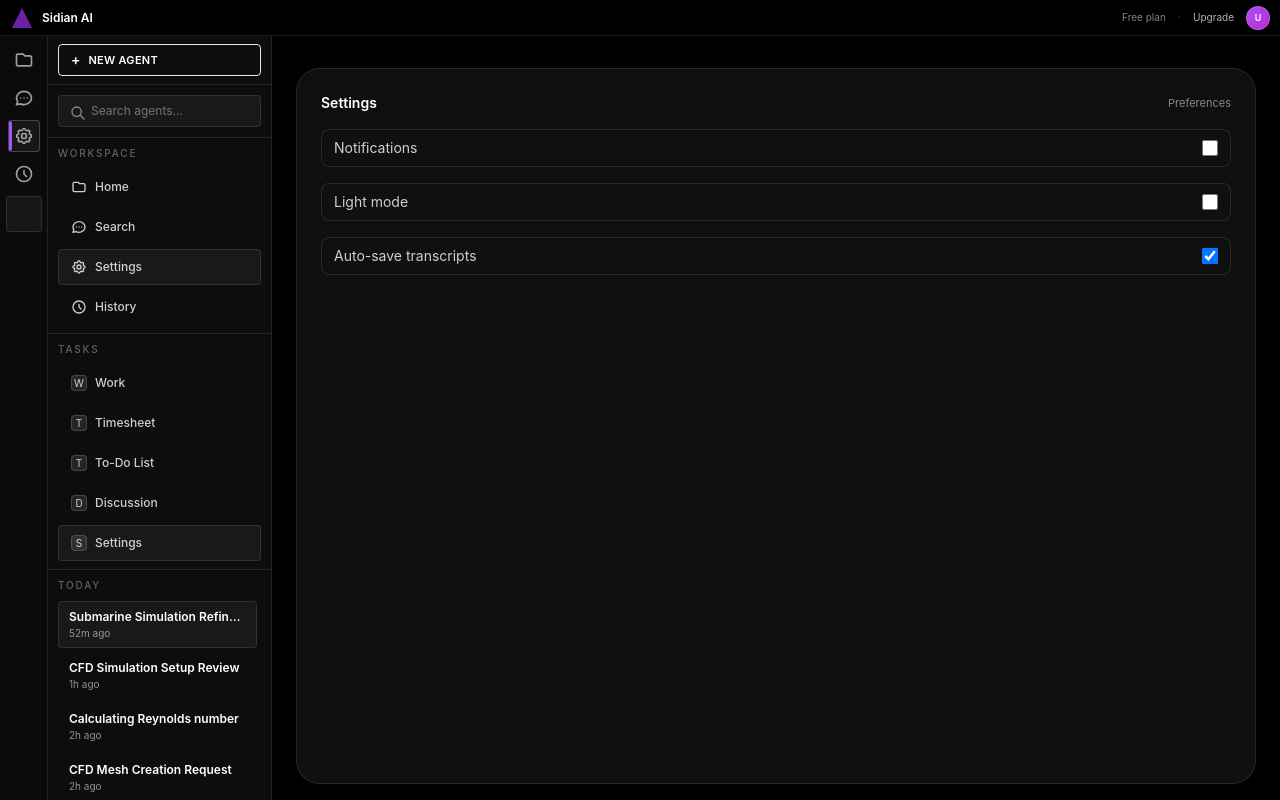
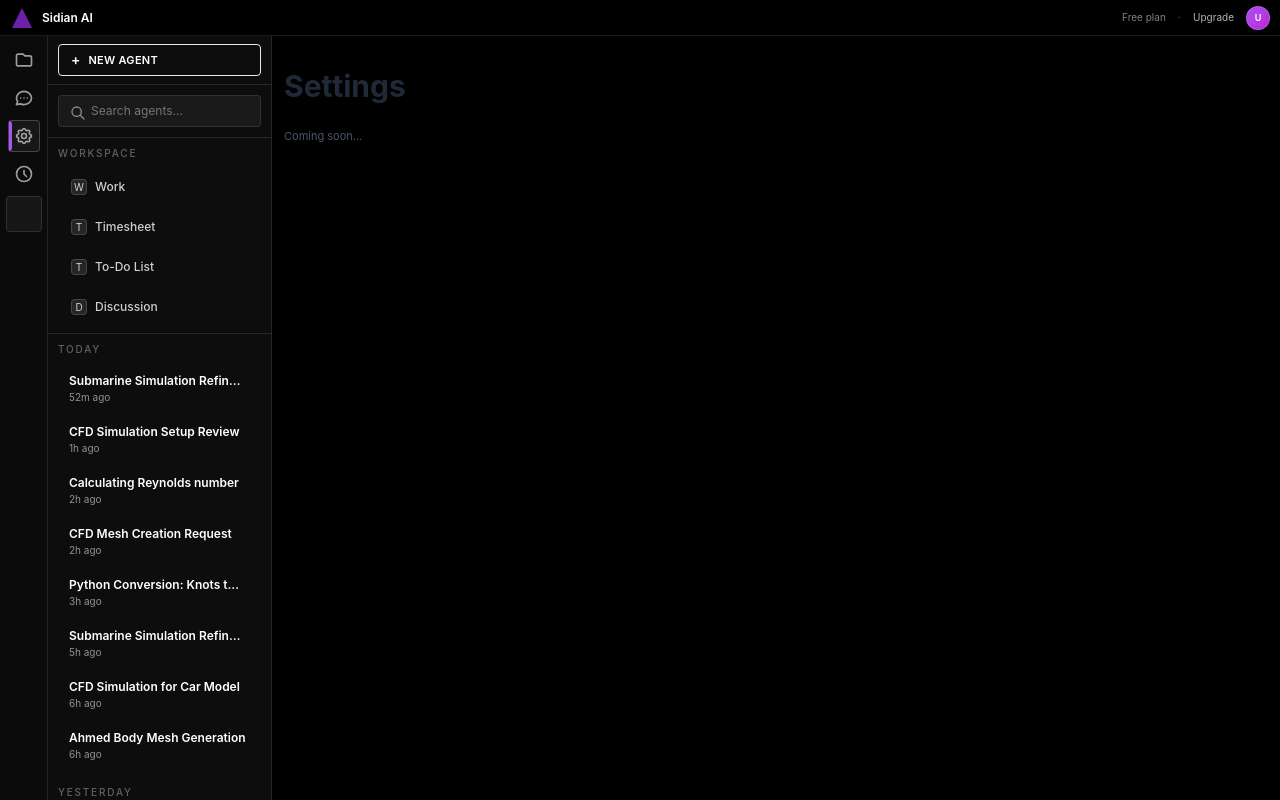
Before and after one commit to Mankirat-Sains/Sid-Master-Repo, a Nuxt app in the folder Frontend/Frontend/: page /workspace in a window 1280 px wide. Both pictures are taken after a click on the button 23 px from the left and 136 px from the top of the page. Built offline with nearby package versions, Linux system fonts and the light colour scheme.

Commit message:
Added the rest of the old pages

```diff
--- a/Frontend/Frontend/pages/workspace.vue
+++ b/Frontend/Frontend/pages/workspace.vue
@@ -28,10 +28,10 @@
           :key="icon.id"
           class="relative h-8 w-8 rounded border border-transparent flex items-center justify-center text-white/60 hover:text-white hover:border-white/10 transition"
           :aria-label="icon.label"
-          :class="activeRail === icon.id ? 'text-white border-white/20 bg-white/5' : ''"
-          @click="setActiveRail(icon.id)"
+          :class="activePage === icon.id ? 'text-white border-white/20 bg-white/5' : ''"
+          @click="setActivePage(icon.id)"
         >
-          <span class="absolute left-0 top-0 bottom-0 w-[3px] bg-purple-500 rounded-r" v-if="icon.id === activeRail"></span>
+          <span class="absolute left-0 top-0 bottom-0 w-[3px] bg-purple-500 rounded-r" v-if="icon.id === activePage"></span>
           <component :is="icon.component" class="w-5 h-5" />
         </button>
         <div class="mt-auto h-9 w-9 rounded border border-white/10 bg-white/5"></div>
@@ -76,25 +76,13 @@
               :key="tab.id"
               class="w-full flex items-center gap-2 px-3 py-2 rounded border border-transparent text-[12px] text-white/80 hover:bg-white/5 transition"
               :class="activePage === tab.id ? 'bg-white/5 border-white/10 text-white' : ''"
-              @click="setActiveRail(tab.id)"
+              @click="setActivePage(tab.id)"
             >
-              <component :is="tab.component" class="w-4 h-4" />
-              <span class="font-medium">{{ tab.label }}</span>
-            </button>
-          </div>
-        </div>
-
-        <div class="px-2.5 py-2 border-b border-white/10">
-          <p class="text-[10px] uppercase tracking-[0.18em] text-white/35 mb-2 font-medium">Tasks</p>
-          <div class="space-y-1">
-            <button
-              v-for="tab in taskTabs"
-              :key="tab.id"
-              class="w-full flex items-center gap-2 px-3 py-2 rounded border border-transparent text-[12px] text-white/80 hover:bg-white/5 transition"
-              :class="activePage === tab.id ? 'bg-white/5 border-white/10 text-white' : ''"
-              @click="activePage = tab.id as typeof activePage.value"
-            >
-              <span class="w-4 h-4 rounded bg-white/10 border border-white/15 flex items-center justify-center text-[10px] text-white/80">
+              <component v-if="tab.component" :is="tab.component" class="w-4 h-4" />
+              <span
+                v-else
+                class="w-4 h-4 rounded bg-white/10 border border-white/15 flex items-center justify-center text-[10px] text-white/80"
+              >
                 {{ tab.label.charAt(0) }}
               </span>
               <span class="font-medium">{{ tab.label }}</span>
@@ -114,7 +102,7 @@
                 v-for="conv in section.items"
                 :key="conv.id"
                 class="w-full text-left px-2.5 py-1.5 rounded bg-transparent border border-transparent hover:bg-white/5 transition"
-                :class="activeConversationId === conv.id ? 'bg-white/5 border-white/10' : ''"
+                :class="activeConversationId === conv.id && activePage === 'home' ? 'bg-white/5 border-white/10' : ''"
                 @click="selectConversation(conv.id)"
                 @contextmenu.prevent.stop="openContextMenu($event, conv.id)"
               >
@@ -328,7 +316,7 @@
                         </button>
                       </div>
                     </div>
-                    <div class="max-w-5xl mx-auto flex items-end gap-2.5">
+                    <div class="w-full max-w-3xl mx-auto flex items-end gap-2.5">
                       <button
                         class="h-9 w-9 rounded-xl bg-white/5 border border-white/10 hover:bg-white/10 transition flex items-center justify-center text-white/70 flex-shrink-0"
                         aria-label="Attach"
@@ -340,11 +328,13 @@
                       </button>
                       <textarea
                         v-model="prompt"
-                        class="flex-1 bg-[#121212] border border-white/10 focus:border-white/30 focus:ring-0 rounded-xl text-[13px] text-white placeholder-white/40 px-3 py-2.5 resize-none leading-relaxed min-h-[42px]"
+                        ref="promptInput"
+                        class="flex-1 bg-[#121212] border border-white/10 focus:border-white/30 focus:ring-0 rounded-xl text-[13px] text-white placeholder-white/40 px-3 py-2.5 resize-none leading-relaxed min-h-[42px] max-h-[180px] overflow-y-hidden"
                         placeholder="Reply to Sid..."
                         aria-label="Prompt input"
                         rows="1"
                         @keydown.enter.exact.prevent="handleSend"
+                        @input="resizePrompt"
                       ></textarea>
                       <button
                         class="h-9 w-9 rounded-xl flex items-center justify-center text-white flex-shrink-0 transition"
@@ -358,7 +348,7 @@
                         </svg>
                       </button>
                     </div>
-                    <div class="flex items-center justify-between text-[11px] text-white/45 mt-3 max-w-5xl mx-auto">
+                    <div class="flex items-center justify-between text-[11px] text-white/45 mt-3 max-w-3xl mx-auto">
                       <div class="flex items-center gap-2">
                         <span class="px-2.5 py-1 rounded-full bg-white/5 border border-white/10 text-white/75 tracking-[0.14em] uppercase">
                           {{ selectedModel }}
@@ -399,27 +389,8 @@
             </div>
           </div>
 
-          <div v-else-if="activePage === 'settings'" class="flex-1 min-h-0">
-            <div class="h-full w-full chat-frame rounded-[24px] bg-[#0f0f0f] border border-white/10 shadow-[0_20px_80px_rgba(0,0,0,0.65)] overflow-hidden p-6 flex flex-col gap-4">
-              <div class="flex items-center justify-between">
-                <h2 class="text-white font-semibold text-sm">Settings</h2>
-                <span class="text-[11px] text-white/50">Preferences</span>
-              </div>
-              <div class="space-y-4 text-sm text-white/80">
-                <label class="flex items-center justify-between bg-[#101010] border border-white/10 rounded-lg px-3 py-2">
-                  <span>Notifications</span>
-                  <input type="checkbox" class="form-checkbox h-4 w-4 text-purple-600 bg-[#1a1a1a] border-white/20" />
-                </label>
-                <label class="flex items-center justify-between bg-[#101010] border border-white/10 rounded-lg px-3 py-2">
-                  <span>Light mode</span>
-                  <input type="checkbox" class="form-checkbox h-4 w-4 text-purple-600 bg-[#1a1a1a] border-white/20" />
-                </label>
-                <label class="flex items-center justify-between bg-[#101010] border border-white/10 rounded-lg px-3 py-2">
-                  <span>Auto-save transcripts</span>
-                  <input type="checkbox" class="form-checkbox h-4 w-4 text-purple-600 bg-[#1a1a1a] border-white/20" checked />
-                </label>
-              </div>
-            </div>
+          <div v-else-if="activePage === 'settings'" class="flex-1 min-h-0 overflow-hidden">
+            <SettingsView />
           </div>
 
           <div v-else-if="activePage === 'history'" class="flex-1 min-h-0">
@@ -441,88 +412,20 @@
             </div>
           </div>
 
-          <div v-else-if="activePage === 'work'" class="flex-1 min-h-0">
-            <div class="h-full w-full chat-frame rounded-[24px] bg-[#0f0f0f] border border-white/10 shadow-[0_20px_80px_rgba(0,0,0,0.65)] overflow-hidden p-6 flex flex-col gap-4">
-              <div class="flex items-center justify-between">
-                <h2 class="text-white font-semibold text-sm">Work</h2>
-                <span class="text-[11px] text-white/50">Projects & tasks</span>
-              </div>
-              <div class="flex-1 overflow-y-auto custom-scroll text-white/80 text-sm space-y-2">
-                <div
-                  v-for="item in sampleWorkItems"
-                  :key="item.title"
-                  class="px-4 py-3 rounded-lg border border-white/10 bg-[#111]"
-                >
-                  <p class="text-white font-semibold">{{ item.title }}</p>
-                  <div class="flex items-center gap-3 text-[12px] text-white/60 mt-1">
-                    <span class="px-2 py-0.5 rounded-full bg-white/5 border border-white/10 uppercase tracking-[0.08em]">{{ item.status }}</span>
-                    <span>Owner: {{ item.owner }}</span>
-                  </div>
-                </div>
-              </div>
-            </div>
+          <div v-else-if="activePage === 'work'" class="flex-1 min-h-0 overflow-hidden">
+            <WorkView />
           </div>
 
-          <div v-else-if="activePage === 'timesheet'" class="flex-1 min-h-0">
-            <div class="h-full w-full chat-frame rounded-[24px] bg-[#0f0f0f] border border-white/10 shadow-[0_20px_80px_rgba(0,0,0,0.65)] overflow-hidden p-6 flex flex-col gap-4">
-              <div class="flex items-center justify-between">
-                <h2 class="text-white font-semibold text-sm">Timesheet</h2>
-                <span class="text-[11px] text-white/50">Track hours</span>
-              </div>
-              <div class="flex-1 overflow-y-auto custom-scroll text-white/80 text-sm space-y-2">
-                <div
-                  v-for="entry in sampleTimesheet"
-                  :key="entry.date + entry.task"
-                  class="px-4 py-3 rounded-lg border border-white/10 bg-[#111] flex items-center justify-between"
-                >
-                  <div>
-                    <p class="text-white font-semibold">{{ entry.task }}</p>
-                    <p class="text-[12px] text-white/60">{{ entry.date }}</p>
-                  </div>
-                  <span class="text-white font-semibold">{{ entry.hours }}h</span>
-                </div>
-              </div>
-            </div>
+          <div v-else-if="activePage === 'timesheet'" class="flex-1 min-h-0 overflow-hidden">
+            <TimesheetView />
           </div>
 
-          <div v-else-if="activePage === 'todo'" class="flex-1 min-h-0">
-            <div class="h-full w-full chat-frame rounded-[24px] bg-[#0f0f0f] border border-white/10 shadow-[0_20px_80px_rgba(0,0,0,0.65)] overflow-hidden p-6 flex flex-col gap-4">
-              <div class="flex items-center justify-between">
-                <h2 class="text-white font-semibold text-sm">To-Do List</h2>
-                <span class="text-[11px] text-white/50">Tasks</span>
-              </div>
-              <div class="flex-1 overflow-y-auto custom-scroll text-white/80 text-sm space-y-2">
-                <div
-                  v-for="item in sampleTodos"
-                  :key="item.title"
-                  class="px-4 py-3 rounded-lg border border-white/10 bg-[#111] flex items-center gap-3"
-                >
-                  <input type="checkbox" :checked="item.done" class="form-checkbox h-4 w-4 text-purple-600 bg-[#1a1a1a] border-white/20" disabled />
-                  <div>
-                    <p :class="item.done ? 'text-white/50 line-through' : 'text-white'">{{ item.title }}</p>
-                  </div>
-                </div>
-              </div>
-            </div>
+          <div v-else-if="activePage === 'todo'" class="flex-1 min-h-0 overflow-hidden">
+            <TodoListView />
           </div>
 
-          <div v-else-if="activePage === 'discussion'" class="flex-1 min-h-0">
-            <div class="h-full w-full chat-frame rounded-[24px] bg-[#0f0f0f] border border-white/10 shadow-[0_20px_80px_rgba(0,0,0,0.65)] overflow-hidden p-6 flex flex-col gap-4">
-              <div class="flex items-center justify-between">
-                <h2 class="text-white font-semibold text-sm">Discussion</h2>
-                <span class="text-[11px] text-white/50">Threads</span>
-              </div>
-              <div class="flex-1 overflow-y-auto custom-scroll text-white/80 text-sm space-y-2">
-                <div
-                  v-for="thread in sampleDiscussions"
-                  :key="thread.title"
-                  class="px-4 py-3 rounded-lg border border-white/10 bg-[#111]"
-                >
-                  <p class="text-white font-semibold">{{ thread.title }}</p>
-                  <div class="text-[12px] text-white/60 mt-1">Messages: {{ thread.messages }} · Updated {{ thread.updated }}</div>
-                </div>
-              </div>
-            </div>
+          <div v-else-if="activePage === 'discussion'" class="flex-1 min-h-0 overflow-hidden">
+            <DiscussionView />
           </div>
         </div>
       </main>
@@ -577,6 +480,12 @@ import FolderIcon from '~/components/icons/FolderIcon.vue'
 import ChatIcon from '~/components/icons/ChatIcon.vue'
 import GearIcon from '~/components/icons/GearIcon.vue'
 import ClockIcon from '~/components/icons/ClockIcon.vue'
+import ClipboardIcon from '~/components/icons/ClipboardIcon.vue'
+import WorkView from '~/components/views/WorkView.vue'
+import TimesheetView from '~/components/views/TimesheetView.vue'
+import TodoListView from '~/components/views/TodoListView.vue'
+import DiscussionView from '~/components/views/DiscussionView.vue'
+import SettingsView from '~/components/views/SettingsView.vue'
 import { useSmartChat } from '~/composables/useSmartChat'
 import { useMessageFormatter } from '~/composables/useMessageFormatter'
 
@@ -606,26 +515,18 @@ const railIcons = [
 ]
 
 const navTabs = [
-  { id: 'home', label: 'Home', component: FolderIcon },
-  { id: 'search', label: 'Search', component: ChatIcon },
-  { id: 'settings', label: 'Settings', component: GearIcon },
-  { id: 'history', label: 'History', component: ClockIcon }
-]
-
-const taskTabs = [
-  { id: 'work', label: 'Work' },
-  { id: 'timesheet', label: 'Timesheet' },
-  { id: 'todo', label: 'To-Do List' },
-  { id: 'discussion', label: 'Discussion' },
-  { id: 'settings', label: 'Settings' }
+  { id: 'work', label: 'Work', component: null },
+  { id: 'timesheet', label: 'Timesheet', component: null },
+  { id: 'todo', label: 'To-Do List', component: null },
+  { id: 'discussion', label: 'Discussion', component: null }
 ]
 
 const availableModels = ['gpt-4o-120b', 'gpt-4o-mini']
 const selectedModel = ref(availableModels[0])
-const activeRail = ref('home')
 const activePage = ref<'home' | 'search' | 'settings' | 'history' | 'work' | 'timesheet' | 'todo' | 'discussion'>('home')
 const search = ref('')
 const prompt = ref('')
+const promptInput = ref<HTMLTextAreaElement | null>(null)
 const tags = ref(['missile.ai'])
 const chatContainer = ref<HTMLElement | null>(null)
 const isSending = ref(false)
@@ -645,27 +546,6 @@ const deleteDialog = ref<{ open: boolean; convId: string | null }>({
   open: false,
   convId: null
 })
-
-const sampleWorkItems = [
-  { title: 'IFC Import prototype', status: 'In Progress', owner: 'You' },
-  { title: 'Mesh refinement review', status: 'Pending', owner: 'Sid' }
-]
-
-const sampleTimesheet = [
-  { date: 'Today', task: 'IFC import fixes', hours: 1.5 },
-  { date: 'Yesterday', task: 'Mesh tuning', hours: 2 }
-]
-
-const sampleTodos = [
-  { title: 'Validate IFC upload flow', done: false },
-  { title: 'Document mesh presets', done: true },
-  { title: 'Add error banner copy', done: false }
-]
-
-const sampleDiscussions = [
-  { title: 'IFC import edge cases', messages: 4, updated: '1h ago' },
-  { title: 'Mesh sizing defaults', messages: 2, updated: '3h ago' }
-]
 
 const defaultConversations: Conversation[] = [
   { id: 'conv-1', title: 'Submarine Simulation Refinement', short: 'Submarine Sim...', time: '52m ago', section: 'Today', sessionId: 'session-1', chatLog: [] },
@@ -786,6 +666,7 @@ watch(
 watch(activeConversationId, () => {
   prompt.value = ''
   attachments.value = []
+  nextTick(resizePrompt)
   scrollToBottom()
 })
 
@@ -794,6 +675,7 @@ onMounted(() => {
   chatContainer.value?.addEventListener('scroll', handleChatScroll)
   handleChatScroll()
   document.addEventListener('click', handleGlobalClick)
+  nextTick(resizePrompt)
 })
 
 watch(
@@ -802,14 +684,21 @@ watch(
   { deep: true }
 )
 
+watch(prompt, () => {
+  nextTick(resizePrompt)
+})
+
 onBeforeUnmount(() => {
   chatContainer.value?.removeEventListener('scroll', handleChatScroll)
   document.removeEventListener('click', handleGlobalClick)
 })
 
+function setActivePage(id: string) {
+  activePage.value = id as typeof activePage.value
+}
+
 function setActiveRail(id: string) {
-  activeRail.value = id
-  activePage.value = id as typeof activePage.value
+  setActivePage(id)
 }
 
 function cycleModel() {
@@ -832,6 +721,7 @@ function startNewConversation() {
   }
   conversations.value = [newConversation, ...conversations.value]
   activeConversationId.value = newId
+  activePage.value = 'home'
   prompt.value = ''
   attachments.value = []
 }
@@ -839,6 +729,7 @@ function startNewConversation() {
 function selectConversation(id: string) {
   if (activeConversationId.value === id) return
   activeConversationId.value = id
+  activePage.value = 'home'
   prompt.value = ''
   closeContextMenu()
 }
@@ -890,6 +781,16 @@ async function handleFileChange(event: Event) {
 
 function removeAttachment(idx: number) {
   attachments.value.splice(idx, 1)
+}
+
+function resizePrompt() {
+  const el = promptInput.value
+  if (!el) return
+  const maxHeight = 180
+  el.style.height = 'auto'
+  const next = Math.min(el.scrollHeight, maxHeight)
+  el.style.height = `${next}px`
+  el.style.overflowY = el.scrollHeight > maxHeight ? 'auto' : 'hidden'
 }
 
 function touchConversation(convId: string) {
```
Also changed, not shown: Frontend/Frontend/components/SmartChatPanel.vue (+7 -4 lines), Frontend/Frontend/components/views/TimesheetView.vue (+12 -12 lines), Frontend/Frontend/components/views/WorkView.vue (+46 -1 lines).
